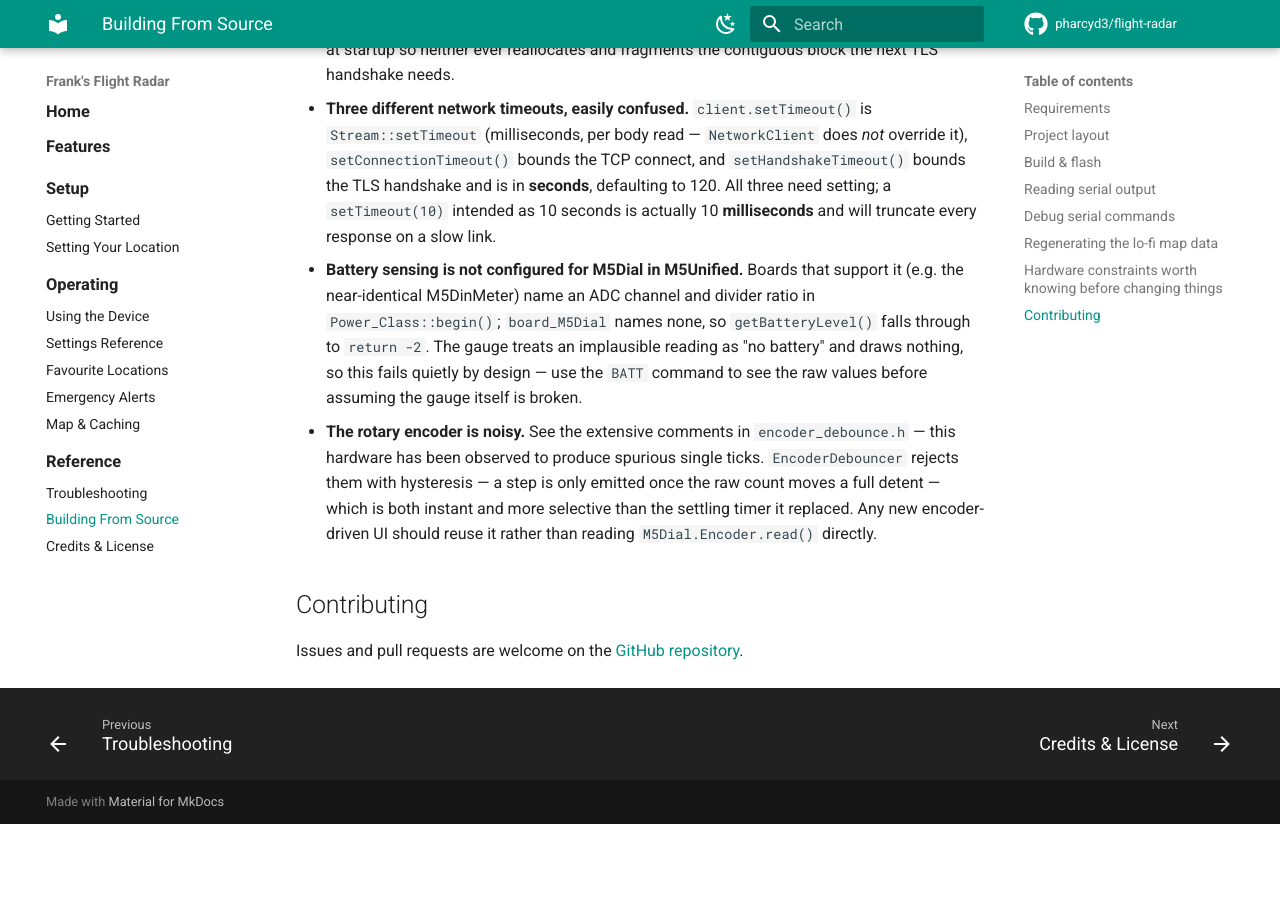
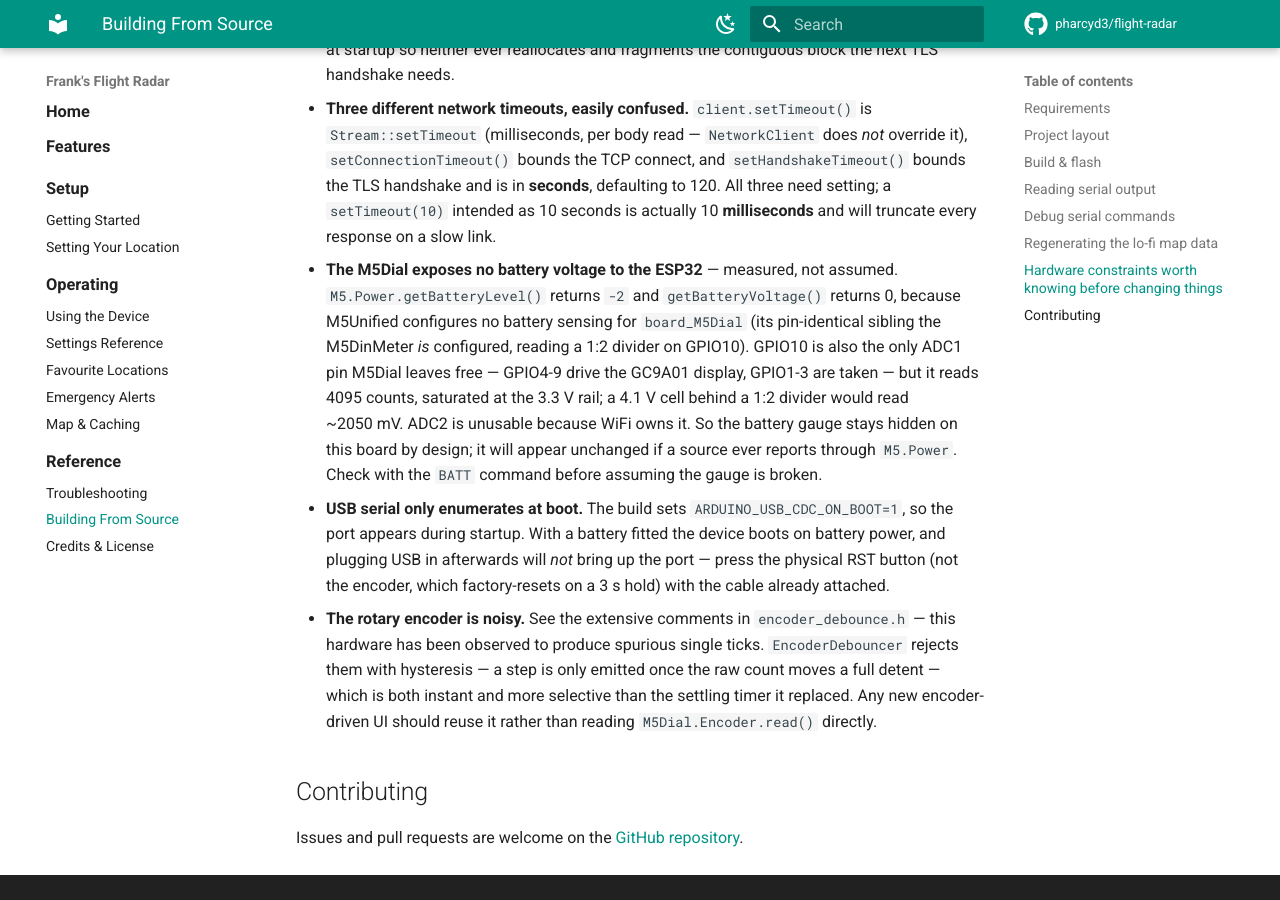
Before and after one commit to pharcyd3/flight-radar, an MkDocs documentation site: the page built from docs/development.md, in a window 1280 px wide and 900 px high, scrolled down 3166 px. Built offline with MkDocs 1.6.1 and Material for MkDocs 9.7.7, drawn with Linux system fonts in a browser that asks for light colours; comment, search, counter and statistics services are not loaded; before the commit the page ends 3990 px from its top, so only the background shows below that.

Commit message:
Battery gauge: establish that M5Dial cannot report battery state
Measured on hardware rather than assumed, in three steps:

- M5.Power.getBatteryLevel() returns -2 and getBatteryVoltage() returns
  0. M5Unified configures no battery sensing for board_M5Dial; its
  pin-identical sibling the M5DinMeter is configured, reading a 1:2
  divider on GPIO10.
- GPIO10 is the only ADC1 pin M5Dial leaves free (GPIO4-9 drive the
  GC9A01 display, GPIO1-3 are taken), so it was the one candidate worth
  probing. It reads 4095 counts -- saturated at the 3.3 V rail. A 4.1 V
  cell behind a 1:2 divider would read ~2050 mV / ~2540 counts, so it is
  not a battery sense line.
- ADC2 is unusable because WiFi owns it.

So the gauge is kept exactly as written and stays hidden on this board,
which is its designed behaviour for an implausible reading. It will
appear unchanged if a source ever reports through M5.Power -- a future
library revision, or an I2C fuel-gauge unit on Port A. The GPIO10 read
added while testing that hypothesis is removed rather than left in
reading an unrelated pin.

Also documents that USB serial only enumerates at boot: with a battery
fitted the device boots on battery power, so plugging USB in afterwards
does not bring the port up and the board needs a reset with the cable
already attached. That cost a diagnostic round trip here.

Co-Authored-By: Claude Opus 5 <noreply@anthropic.com>
Claude-Session: https://claude.ai/code/session_01KHRqC3zMtxceZU1XR314Nj

```diff
--- a/docs/development.md
+++ b/docs/development.md
@@ -93,7 +93,8 @@ Tuning knobs live at the top of `tools/build_lofimap.py` (`TOL`, the per-layer D
 - **No PSRAM.** The ESP32-S3FN8 on the M5Dial has ~320&nbsp;KB of usable RAM total. The map sprite (115&nbsp;KB, RGB565, always resident) and the PNG decoder's ~44&nbsp;KB working buffer are the two largest consumers; TLS handshakes for HTTPS requests also need a non-trivial contiguous allocation. If you're debugging a crash or an intermittent `SSL - Memory allocation failed`, start by checking `ESP.getMaxAllocHeap()` (largest contiguous block) rather than `ESP.getFreeHeap()` — the total can look healthy while no single allocation of the needed size is possible. Both are reported by the `INFO` debug command.
 - **The flight-data fetch runs on its own FreeRTOS task** (`aircraftfeed.h`), pinned to core 0 alongside the WiFi stack, while `loop()` runs on core 1. Nothing on the UI thread may block on the network: a synchronous fetch there stops touch sampling and encoder polling for its whole duration, which is what made the device feel frozen. The two sides hand off a single `std::vector<Aircraft>` by swapping it under a mutex; both buffers are `reserve()`d once at startup so neither ever reallocates and fragments the contiguous block the next TLS handshake needs.
 - **Three different network timeouts, easily confused.** `client.setTimeout()` is `Stream::setTimeout` (milliseconds, per body read — `NetworkClient` does *not* override it), `setConnectionTimeout()` bounds the TCP connect, and `setHandshakeTimeout()` bounds the TLS handshake and is in **seconds**, defaulting to 120. All three need setting; a `setTimeout(10)` intended as 10 seconds is actually 10 **milliseconds** and will truncate every response on a slow link.
-- **Battery sensing is not configured for M5Dial in M5Unified.** Boards that support it (e.g. the near-identical M5DinMeter) name an ADC channel and divider ratio in `Power_Class::begin()`; `board_M5Dial` names none, so `getBatteryLevel()` falls through to `return -2`. The gauge treats an implausible reading as "no battery" and draws nothing, so this fails quietly by design — use the `BATT` command to see the raw values before assuming the gauge itself is broken.
+- **The M5Dial exposes no battery voltage to the ESP32** — measured, not assumed. `M5.Power.getBatteryLevel()` returns `-2` and `getBatteryVoltage()` returns 0, because M5Unified configures no battery sensing for `board_M5Dial` (its pin-identical sibling the M5DinMeter *is* configured, reading a 1:2 divider on GPIO10). GPIO10 is also the only ADC1 pin M5Dial leaves free — GPIO4-9 drive the GC9A01 display, GPIO1-3 are taken — but it reads 4095 counts, saturated at the 3.3&nbsp;V rail; a 4.1&nbsp;V cell behind a 1:2 divider would read ~2050&nbsp;mV. ADC2 is unusable because WiFi owns it. So the battery gauge stays hidden on this board by design; it will appear unchanged if a source ever reports through `M5.Power`. Check with the `BATT` command before assuming the gauge is broken.
+- **USB serial only enumerates at boot.** The build sets `ARDUINO_USB_CDC_ON_BOOT=1`, so the port appears during startup. With a battery fitted the device boots on battery power, and plugging USB in afterwards will *not* bring up the port — press the physical RST button (not the encoder, which factory-resets on a 3&nbsp;s hold) with the cable already attached.
 - **The rotary encoder is noisy.** See the extensive comments in `encoder_debounce.h` — this hardware has been observed to produce spurious single ticks. `EncoderDebouncer` rejects them with hysteresis — a step is only emitted once the raw count moves a full detent — which is both instant and more selective than the settling timer it replaced. Any new encoder-driven UI should reuse it rather than reading `M5Dial.Encoder.read()` directly.
 
 ## Contributing
```
Also changed, not shown: docs/features.md (+1 -1 lines), docs/using-the-device.md (+1 -1 lines), 2 other files.
